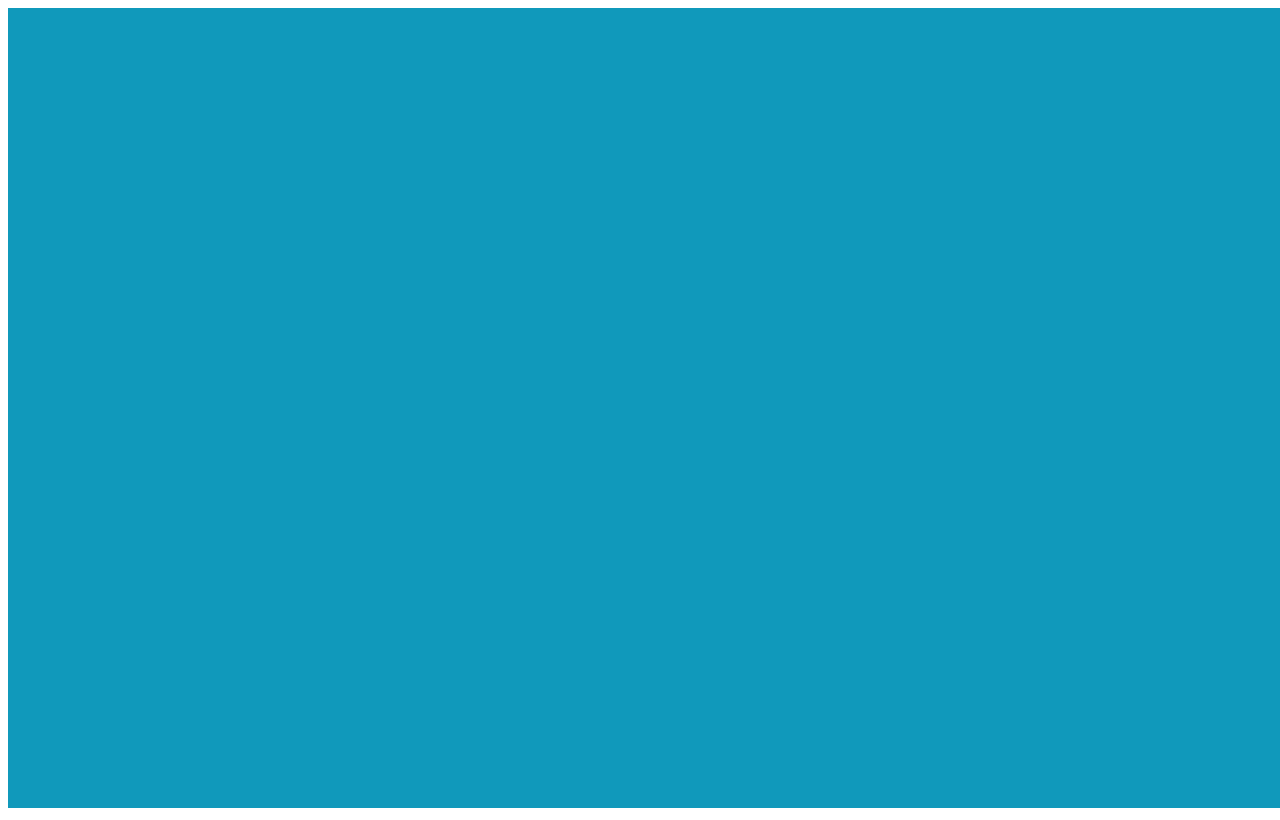
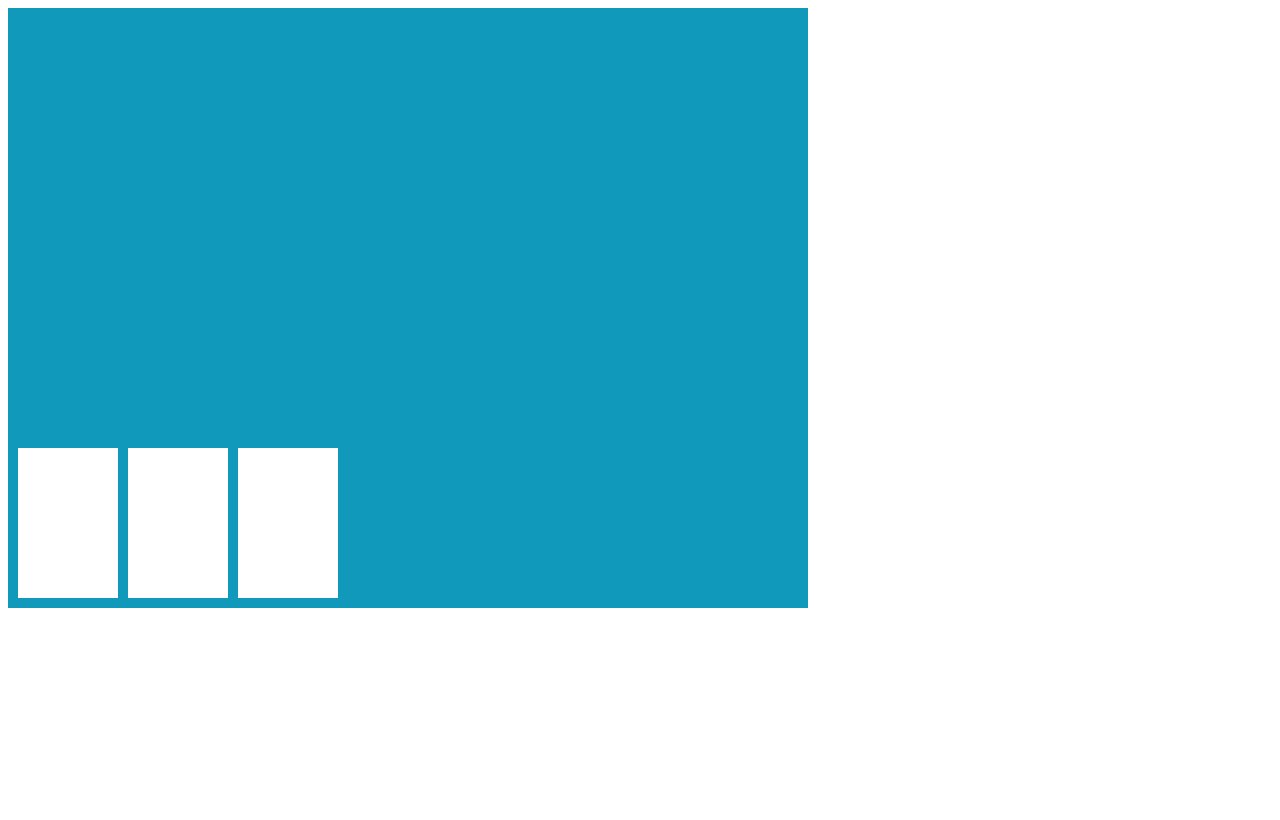
Before and after one commit to Nicholas-Gregory/wordsin-card, a website built with Vite: page client/index.html in a window 1280 px wide. Built offline with nearby package versions, Linux system fonts and the light colour scheme.

Commit message:
Class: Renderer, CardRenderer, HandRenderer;

```diff
--- a/client/index.html
+++ b/client/index.html
@@ -6,7 +6,6 @@
     <title>Wordsin</title>
   </head>
   <body>
-    <div id="app"></div>
     <script type="module" src="/main.js"></script>
   </body>
 </html>
--- /dev/null
+++ b/client/lib/renderers/CardRenderer.js
@@ -0,0 +1,15 @@
+import { Graphics } from "pixi.js";
+import Renderer from "./Renderer.js";
+import { CARD_HEIGHT, CARD_WIDTH } from "./render-constants.js";
+
+export default class CardRenderer extends Renderer {
+    constructor(card) {
+        super();
+        this.card = card;
+        this.rectangle = new Graphics()
+        .rect(0, 0, CARD_WIDTH, CARD_HEIGHT)
+        .fill(0xffffff);
+
+        this.container.addChild(this.rectangle);
+    }
+}
--- /dev/null
+++ b/client/lib/renderers/HandRenderer.js
@@ -0,0 +1,17 @@
+import Renderer from "./Renderer.js"
+import { CARD_WIDTH } from "./render-constants.js";
+
+export default class HandRenderer extends Renderer {
+    constructor(cards) {
+        super();
+
+        for (let i = 0; i < cards.length; i++) {
+            let card = cards[i];
+
+            card
+            .setX(i * (CARD_WIDTH + 10) + 10);
+
+            this.container.addChild(card.container);
+        }
+    }
+}
--- /dev/null
+++ b/client/lib/renderers/Renderer.js
@@ -0,0 +1,25 @@
+import { Container } from "pixi.js";
+
+export default class Renderer {
+    constructor() {
+        this.container = new Container();
+    }
+
+    render(app) {
+        app.stage.addChild(this.container);
+
+        return this;
+    }
+
+    setX(value) {
+        this.container.x = value;
+
+        return this;
+    }
+
+    setY(value) {
+        this.container.y = value;
+
+        return this;
+    }
+}
--- /dev/null
+++ b/client/lib/renderers/render-constants.js
@@ -0,0 +1,2 @@
+export const CARD_WIDTH = 100;
+export const CARD_HEIGHT = 150;
--- a/client/main.js
+++ b/client/main.js
@@ -1,4 +1,7 @@
 import { Application } from 'pixi.js';
+import HandRenderer from './lib/renderers/HandRenderer';
+import CardRenderer from './lib/renderers/CardRenderer';
+import { CARD_HEIGHT } from './lib/renderers/render-constants';
 
 (async () =>
 {
@@ -6,8 +9,21 @@ import { Application } from 'pixi.js';
     const app = new Application();
 
     // Intialize the application.
-    await app.init({ background: '#1099bb', resizeTo: window });
+    await app.init({
+        background: '#1099bb',
+        width: 800, height: 600
+    });
 
     // Then adding the application's canvas to the DOM body.
     document.body.appendChild(app.canvas);
+
+    const hand = new HandRenderer([
+        new CardRenderer(),
+        new CardRenderer(),
+        new CardRenderer()
+    ]);
+
+    hand
+    .setY(app.screen.height - CARD_HEIGHT - 10)
+    .render(app);
 })();
```
